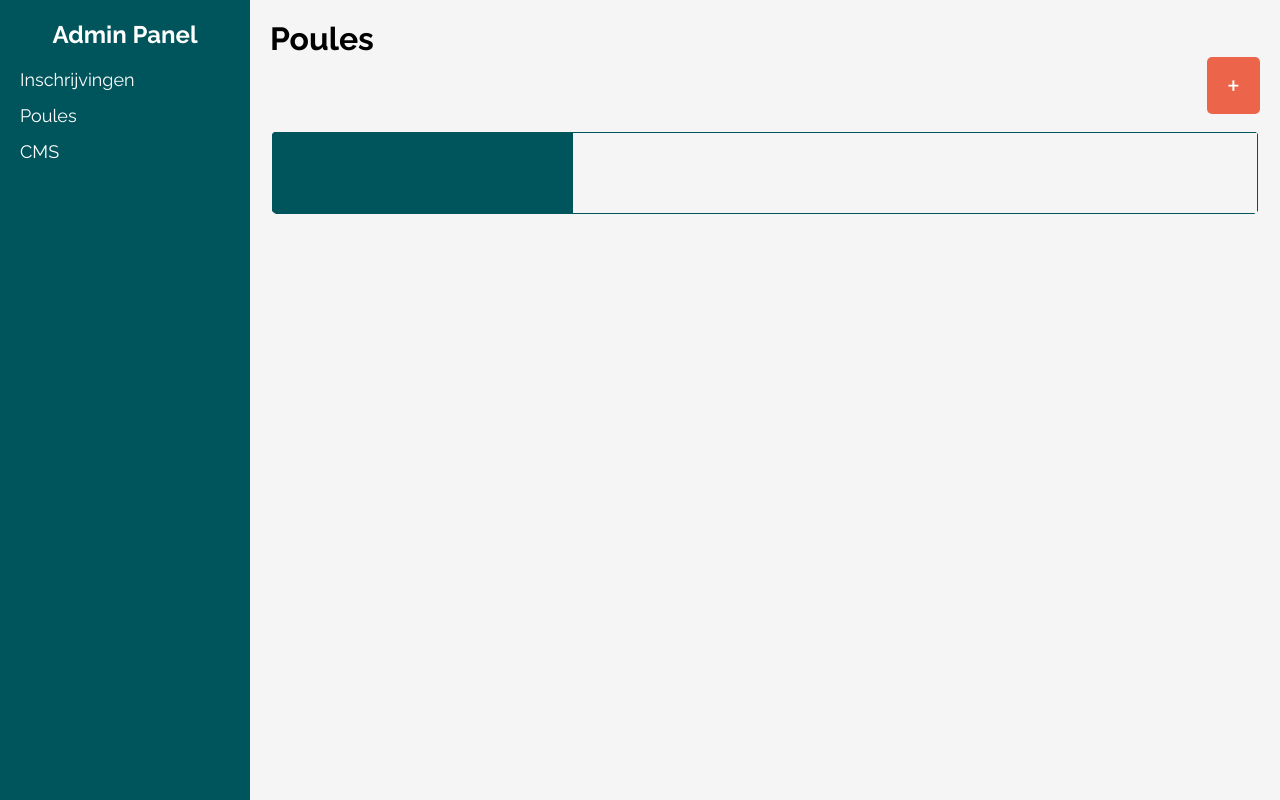
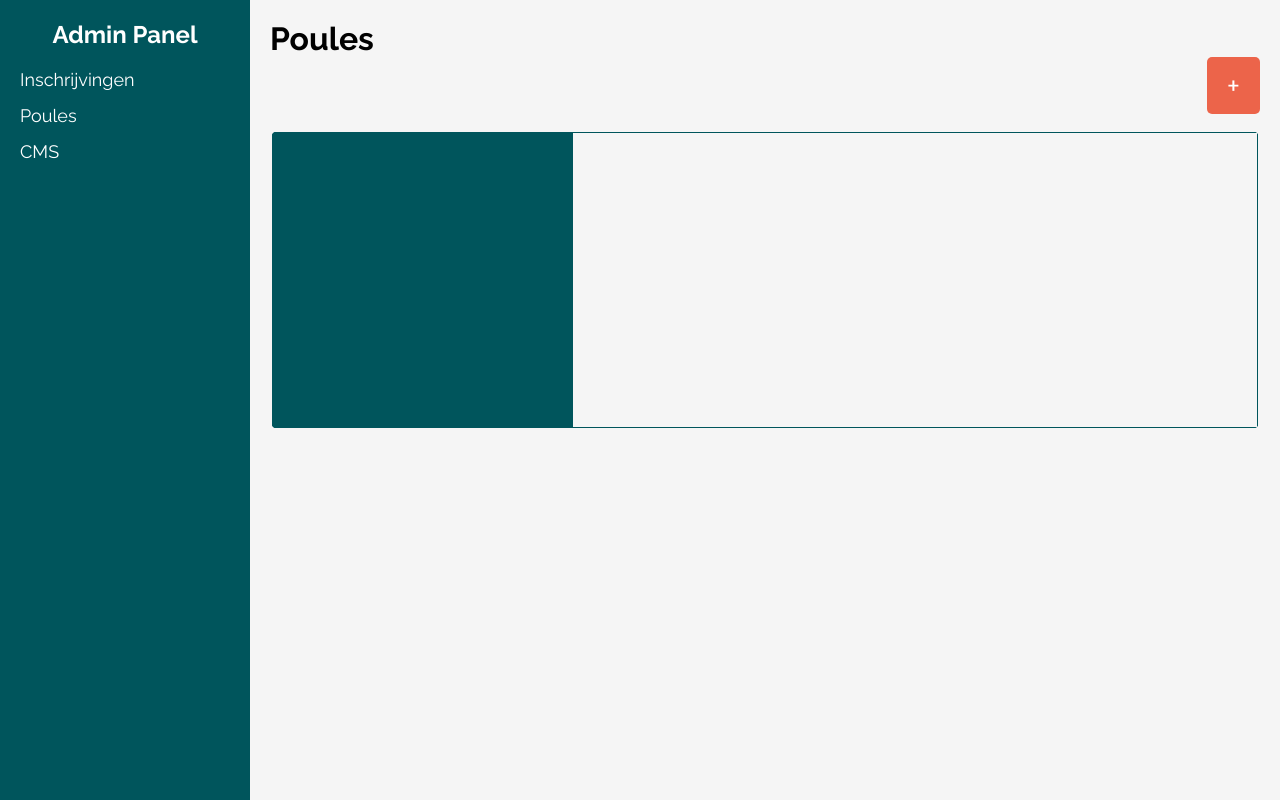
Before and after one commit to JJoshhuaaa/VistaKartApp, a PHP site: page /adminpanel/poules.html in a window 1280 px wide. Run offline with PHP 8.4, Linux system fonts and the light colour scheme; data that the repository does not hold is empty.

Commit message:
min height

```diff
--- a/adminpanel/poules.css
+++ b/adminpanel/poules.css
@@ -156,4 +156,5 @@
     border-radius: 10px;
     padding: .1rem;
     overflow: hidden;
+    min-height: 300px;
 }
```
